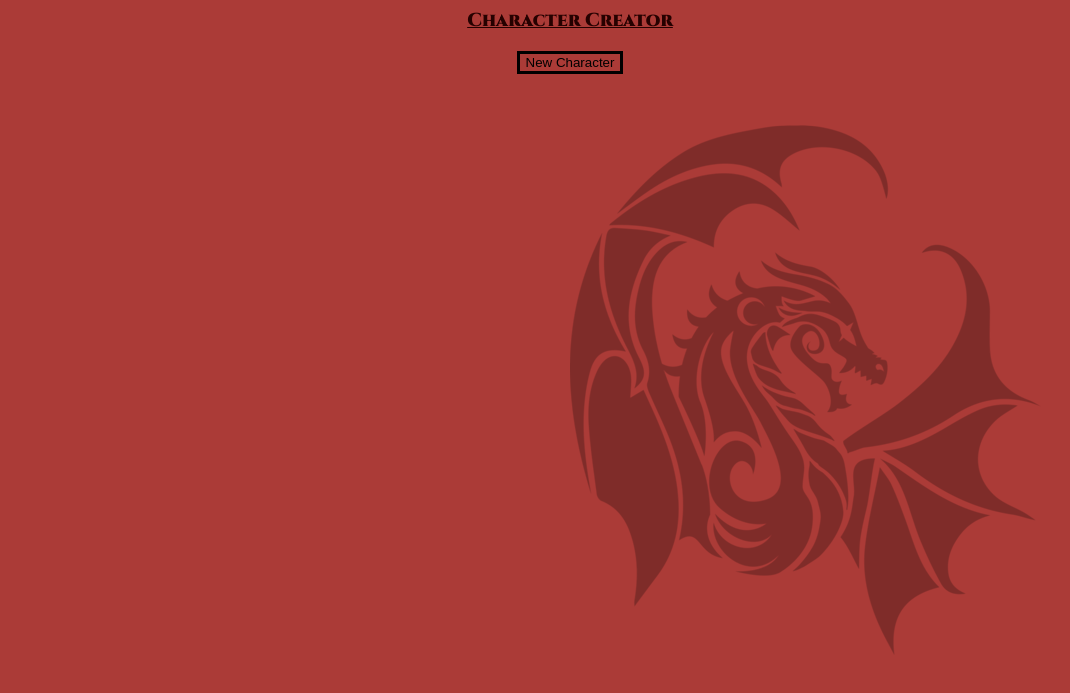
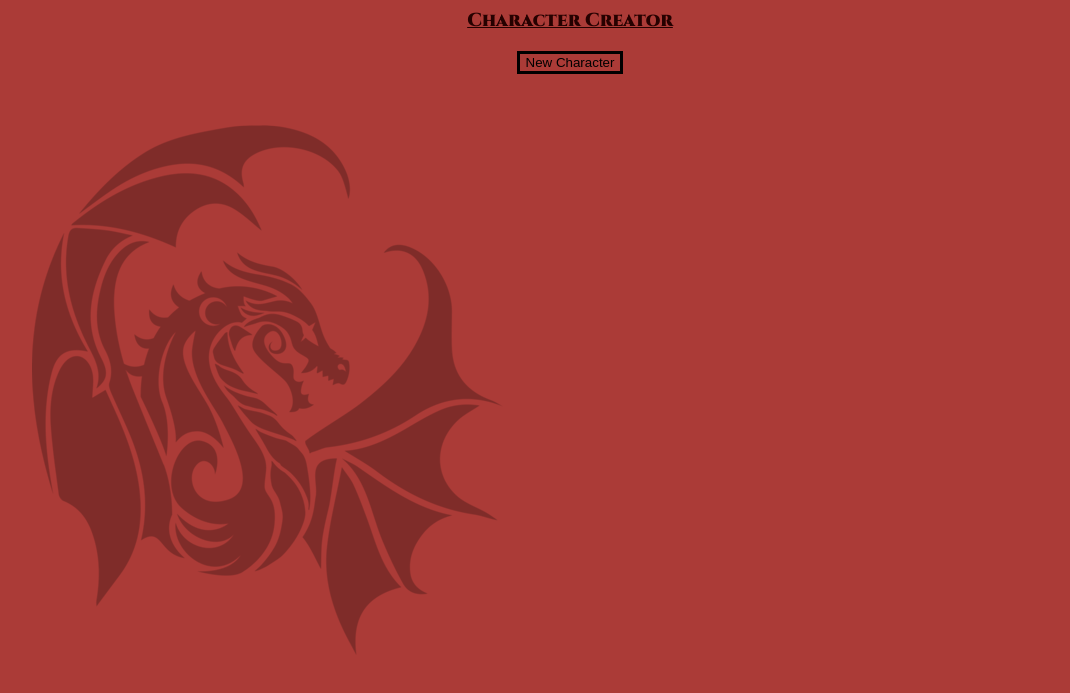
Before and after one commit to fusion407/DnD-Character-Creator, a plain HTML site: page index.html in a window 1280 px wide. Shown: the part 75-768 px from the top of the page, without its empty margins (70-1140 px from the left). Drawn offline with Linux system fonts and the light colour scheme.

Commit message:
fixed image positioning

```diff
--- a/style.css
+++ b/style.css
@@ -71,8 +71,8 @@ div.image {
     width: 100px;
     height: 100px;
     opacity: 0.25;
-    left: 50%;
-    right: 50%;
+    left: 8%;
+    right: 25%;
     top: 25%;
     pointer-events: none;
 
```
